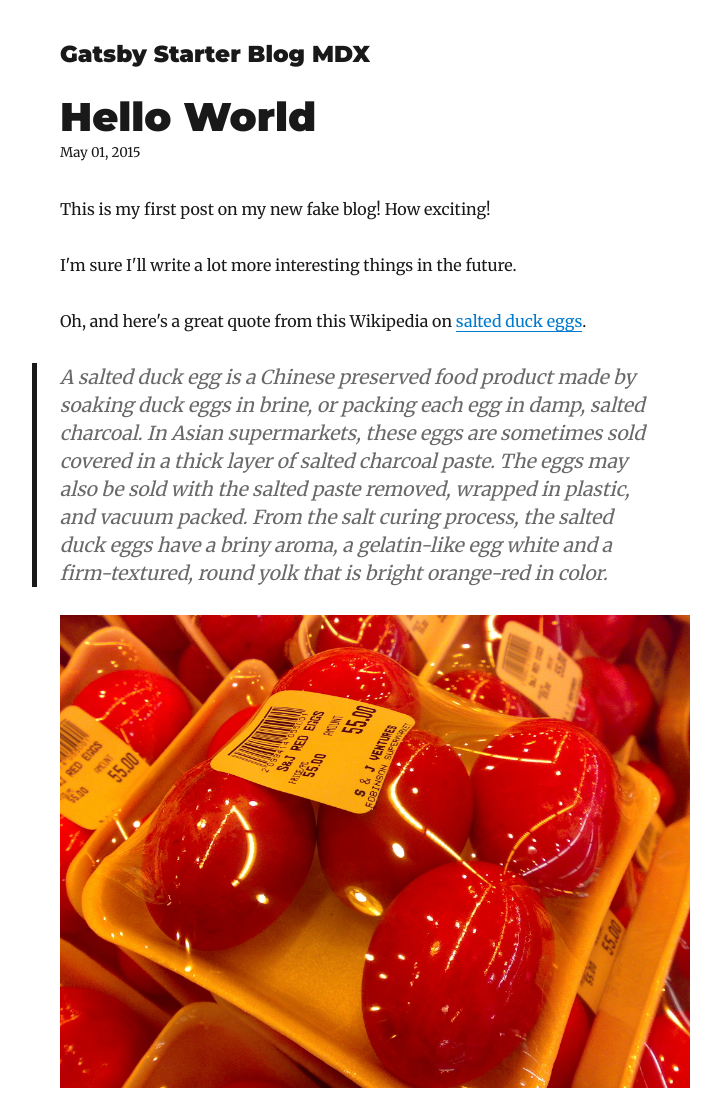
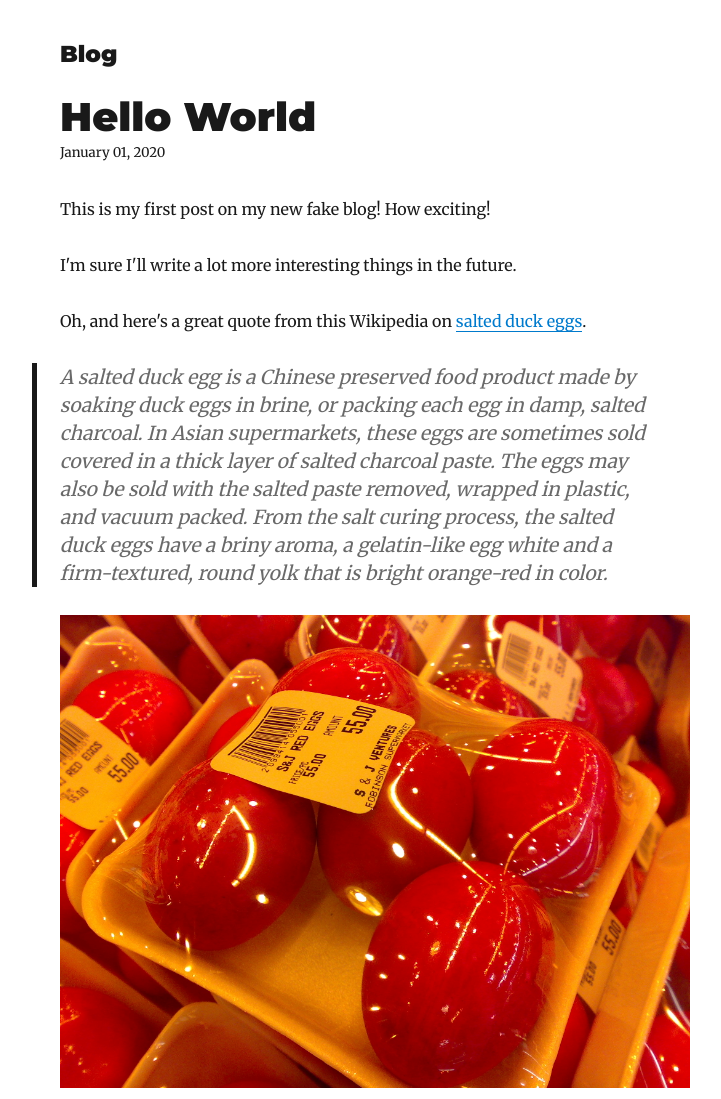
Before and after one commit to isaac-martin/mc, a Gatsby site: page /hello-world/ in a window 1280 px wide. Shown: the top 1099 px of the page, without its empty margins (265-986 px from the left). Built offline with nearby package versions, Linux system fonts and the light colour scheme; Gatsby itself is replaced by a stand-in of ours; some packages are replaced by stand-ins of ours.

Commit message:
fake data

```diff
--- a/content/blog/hello-world/index.md
+++ b/content/blog/hello-world/index.md
@@ -1,6 +1,6 @@
 ---
 title: Hello World
-date: '2015-05-01T22:12:03.284Z'
+date: '2020-01-01'
 ---
 
 This is my first post on my new fake blog! How exciting!
--- a/content/blog/hi-folks/index.mdx
+++ b/content/blog/hi-folks/index.mdx
@@ -1,6 +1,6 @@
 ---
 title: New Beginnings
-date: '2015-05-28T22:40:32.169Z'
+date: '2019-01-02'
 ---
 
 Far far away, behind the word mountains, far from the countries Vokalia and
--- a/gatsby-config.js
+++ b/gatsby-config.js
@@ -1,8 +1,8 @@
 module.exports = {
   siteMetadata: {
-    title: `Gatsby Starter Blog MDX`,
+    title: `Blog`,
     author: `Michael Conroy`,
-    description: `An extension of the gatsby starter blog, with support for MDX`,
+    description: `MC Blog`,
     siteUrl: `https://gatsby-starter-blog-mdx-demo.netlify.com/`,
   },
   plugins: [
--- a/package.json
+++ b/package.json
@@ -24,7 +24,6 @@
     "gatsby-source-filesystem": "^2.0.2",
     "gatsby-transformer-remark": "^2.1.6",
     "gatsby-transformer-sharp": "^2.1.3",
-    "mdx-utils": "^0.2.0",
     "react": "^16.5.1",
     "react-dom": "^16.5.1",
     "react-helmet": "^5.2.0",
--- a/wrap-root-element.js
+++ b/wrap-root-element.js
@@ -1,6 +1,5 @@
 import React from 'react'
 import { MDXProvider } from '@mdx-js/react'
-import { preToCodeBlock } from 'mdx-utils'
 
 // components is its own object outside of render so that the references to
 // components are stable
```
